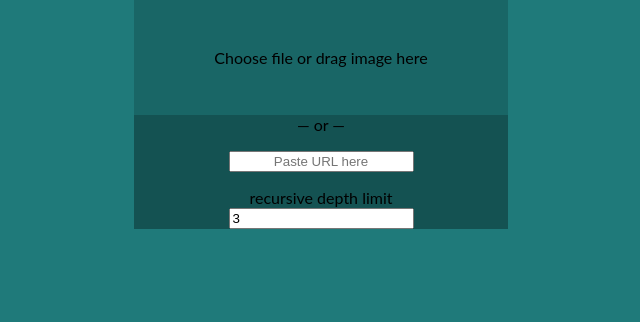
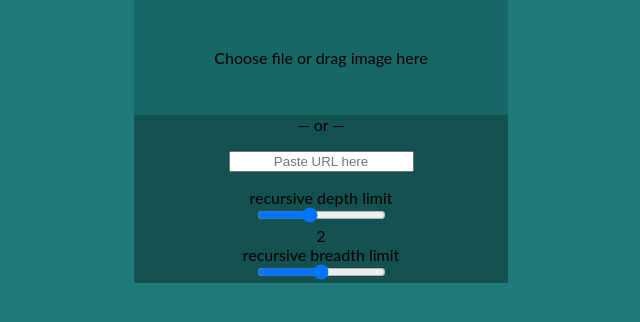
Before and after one commit to cofeefish/boxcar, a Flask app: page /upload in a window 1280 px wide. Shown: the part 59-381 px from the top of the page, without its empty margins (319-959 px from the left). Run offline with Flask 3, Linux system fonts and the light colour scheme; parts of the project's set-up code (start-up, migrations or seed data) failed here and were passed over; some libraries are stand-ins or nearby versions.

Commit message:
recursive input

```diff
--- a/scripts/views.py
+++ b/scripts/views.py
@@ -184,7 +184,7 @@ def delete_queueitem(method, request_obj: Request):
 def upload(method, request_obj: Request):
     helpers.pagechange("upload page")
     if method == "GET":
-        return render_template("upload_start.html")
+        return render_template("upload_start.html", settings=database.get_all_settings()['current'])
     elif method == "POST":
         #process upload
         source_dir = database.get_source_dir()
@@ -192,8 +192,7 @@ def upload(method, request_obj: Request):
         all_files = request_obj.files.getlist('upload[files][]')
         request_dict = dict(request_obj.form.to_dict(flat=False))
         url = request_dict.get('upload[source]', [""])[0]
-        recursive = request_dict.get('upload[recursive]', ['off'])[0] == 'on'
-        recursive = True
+        recursive = int(request_dict.get('upload[recursive]', [str(database.get_setting('recursive_upload_depth'))])[0])
         #print(f"Upload request: {len(all_files)} files, url={url}, recursive={recursive}")
 
         if (url != ""):
@@ -201,7 +200,7 @@ def upload(method, request_obj: Request):
             url_list = url.split(' ')
             for url in url_list:
                 t = database.quicktimer(f"extract media from url: {url}")
-                importer.extract_media_urls_from_url(url, recursive=recursive)
+                importer.extract_media_urls_from_url(url, recursive=True, depth_limit=recursive)
                 t.finish()
         else:
             for file in all_files:
--- a/static/styles.css
+++ b/static/styles.css
@@ -123,6 +123,11 @@ ol, ul, menu {
   padding: 1px;
   margin: 2px;
   color: black
+}
+
+.inital {
+  width: 100%;
+  position: initial;
 }
 /*#########################################################################################*/
 /*#########################################################################################*/
--- a/templates/upload_start.html
+++ b/templates/upload_start.html
@@ -31,7 +31,18 @@
             <input class="text-center" placeholder="Paste URL here" type="text" name="upload[source]" id="upload_source" onchange="urlHandler(event)">
         </div>
         <div class="input text-center">
-          <span><label for="upload[recursive]">recursive depth limit</label><input name="upload[recursive]" value="3" type="slider"></input></span>
+            <span class="initial">
+                <label for="upload[recursive]">recursive depth limit</label>
+                <input class="initial" name="upload[recursive]" id="depth_input" value="{{settings['recursive_upload_depth']}}" type="range" max="5"></input>
+                <br>
+                <span id="depth_limit_number">{{settings['recursive_upload_depth']}}</span>
+            </span>
+          <span class="initial">
+            <label for="upload[recursive]">recursive breadth limit</label>
+            <input class="initial" name="upload[recursive]" id="breadth_input" value="{{settings['recursive_upload_breadth']}}" type="range" max="10"></input>
+            <br>
+            <span id="breadth_limit_number">{{settings['recursive_upload_breadth']}}</span>
+        </span>
         </div>
         <div class="input hidden">
             <input class="hidden" type="hidden" name="upload[referer_url]" id="upload_referer_url">
@@ -41,6 +52,23 @@
     </form>
 </body>
 <script type="text/javascript">
+    addEventListener("DOMContentLoaded", function() {
+        const depth_slider = document.getElementById("depth_input");
+        const breadth_slider = document.getElementById("breadth_input")
+        const depth_number = document.getElementById("depth_limit_number");
+        const breadth_number = document.getElementById("breadth_limit_number");
+        depth_slider.addEventListener("input", function() {
+            if (this.value == 1) {
+                depth_number.textContent = this.value + " level (provided url is media)";
+            } else {
+                depth_number.textContent = this.value + " levels";
+            }
+        });
+        breadth_slider.addEventListener("input", function() {
+            breadth_number.textContent = this.value;
+        });
+    });
+
     function urlHandler(ev) {
       document.getElementById("loader").hidden = false;
       ev.preventDefault();
```
